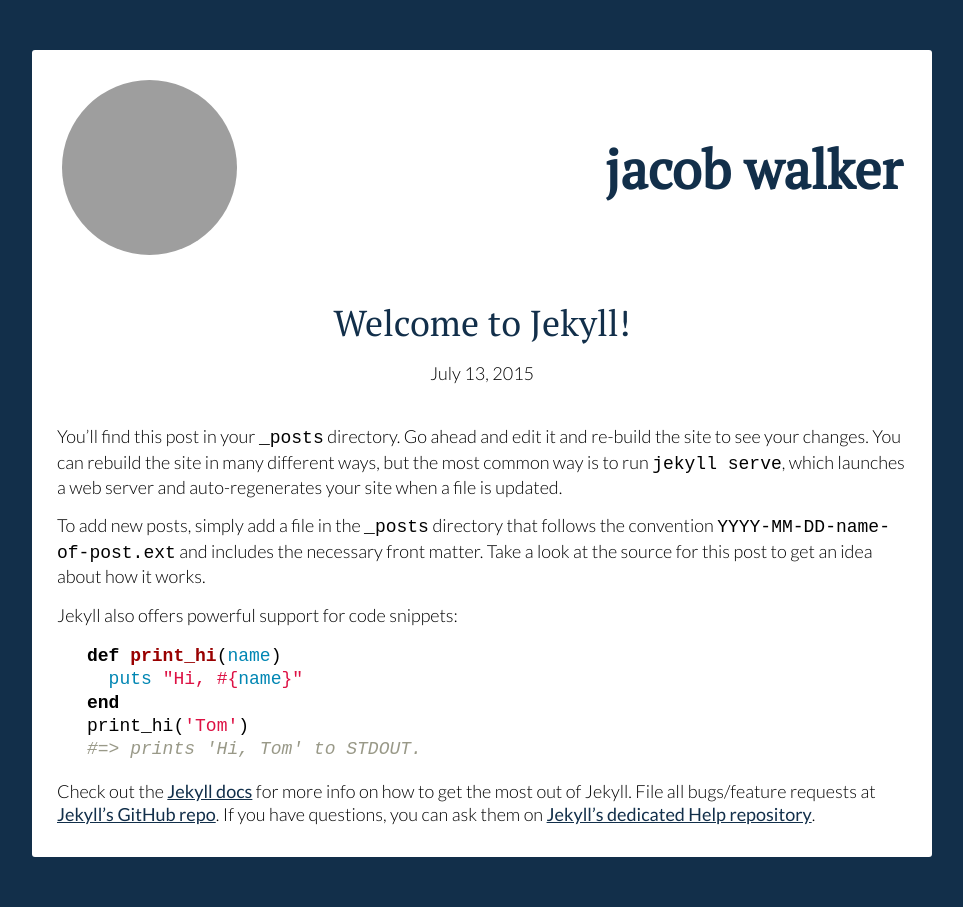
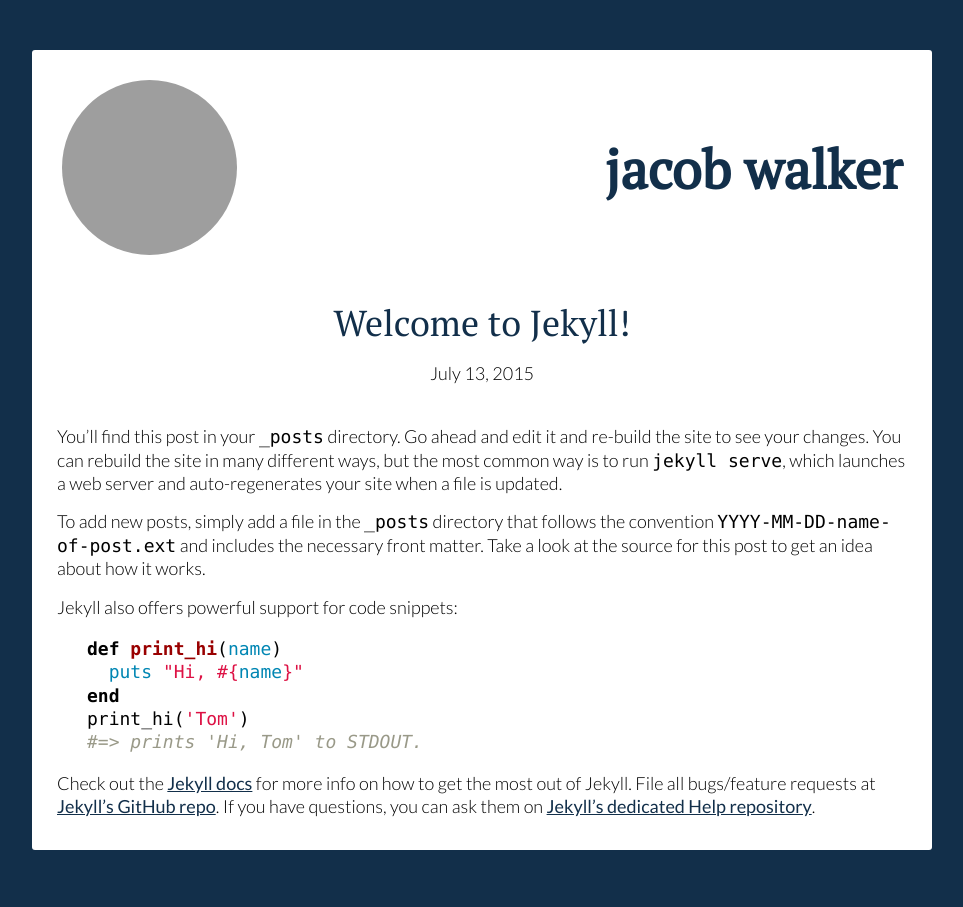
Before and after one commit to jacobwalkr/ja.co.bw, a Jekyll site: the page built from _posts/2015-07-13-welcome-to-jekyll.markdown, in a window 1280 px wide. Shown: the whole page, without its empty margins (158-1121 px from the left). Built offline with Jekyll 4.4.1, drawn with Linux system fonts in a browser that asks for light colours; grey boxes are pictures that could not be loaded.

Commit message:
Improve code fonts

```diff
--- a/_sass/_base.scss
+++ b/_sass/_base.scss
@@ -78,6 +78,10 @@
     }
 }
 
+code, kbd, pre, samp {
+    font-family: 'Inconsolata', 'Consolas', monospace;
+}
+
 main {
     padding: 15px;
 
```
